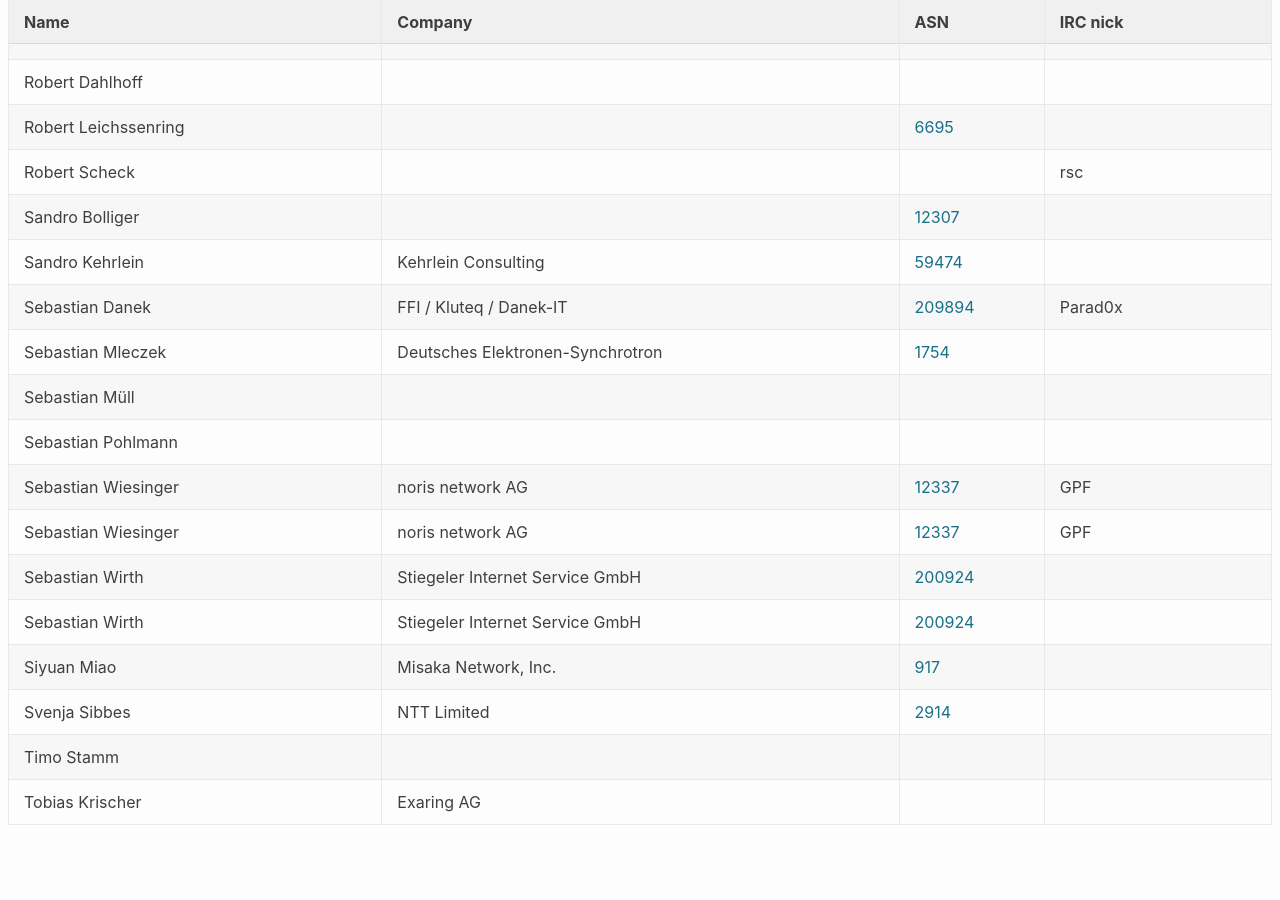
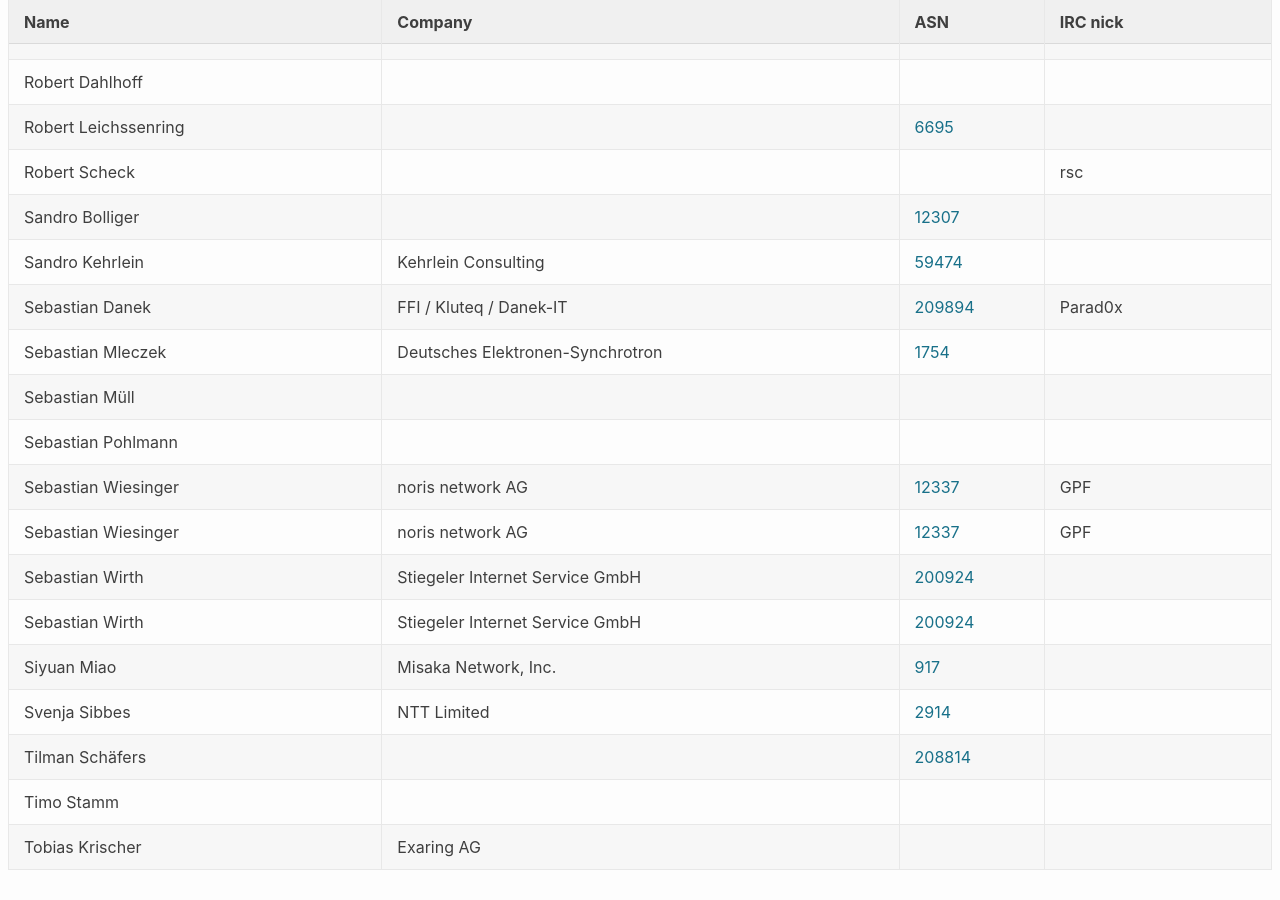
Before and after one commit to denog/pretix-attendeelist, a Jekyll site: the page built from denog14/index.md, in a window 1280 px wide and 900 px high, scrolled down 8672 px. Built offline with Jekyll 4.4.1, drawn with Linux system fonts in a browser that asks for light colours; before the commit the page ends 9527 px from its top, so only the background shows below that.

Commit message:
Latest data: Thu Sep 29 13:45:41 UTC 2022

```diff
--- a/_data/attendees_denog14_remote.json
+++ b/_data/attendees_denog14_remote.json
@@ -414,6 +414,12 @@
     "asn": "2914"
   },
   {
+    "name": "Tilman Schäfers",
+    "company": null,
+    "irc": null,
+    "asn": "208814"
+  },
+  {
     "name": "Timo Stamm",
     "company": null,
     "irc": null,
```
